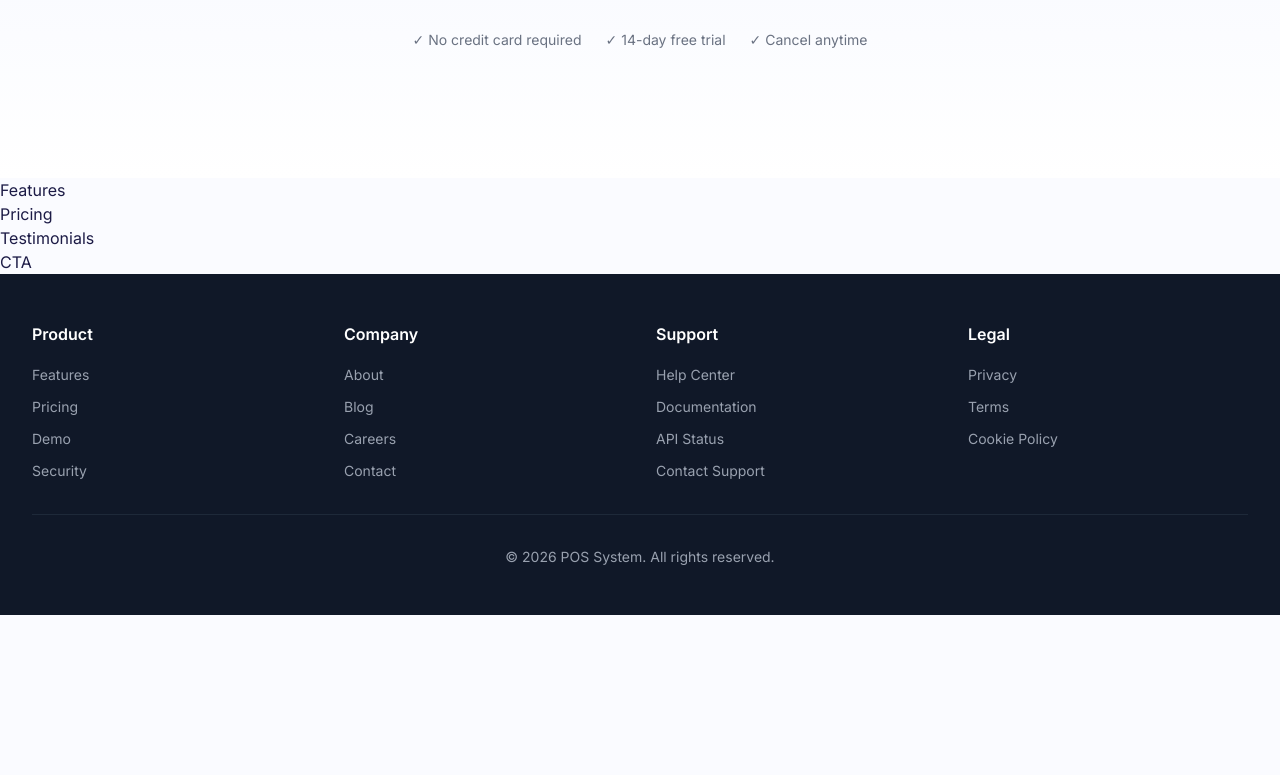
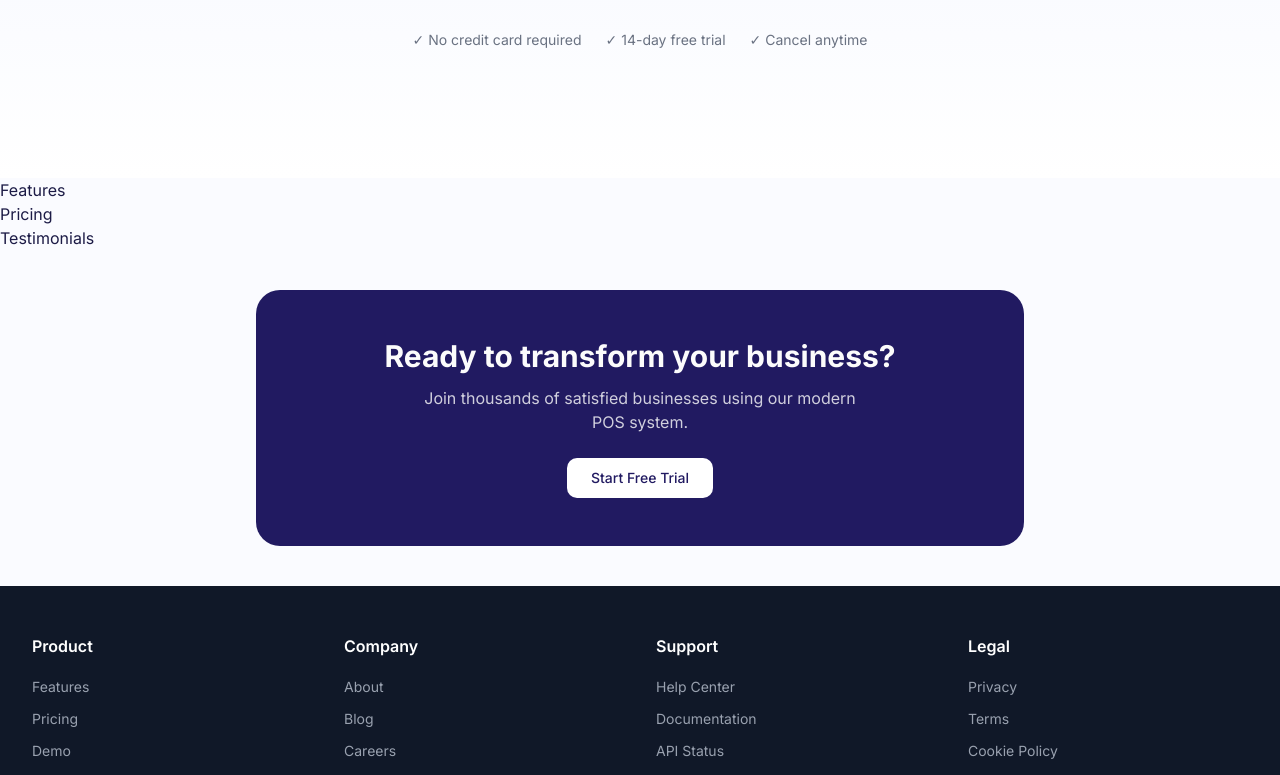
Before and after one commit to nziza-oscar/advanced_pos, a Next.js app: page / in a window 1280 px wide. Shown: the part 510-1285 px from the top of the page. Before the commit the page ends 1125 px from the top, so only its background shows below. Built offline with nearby package versions, Linux system fonts and the light colour scheme.

Commit message:
feat: components/marketing/CTA.tsx

```diff
--- a/components/marketing/CTA.tsx
+++ b/components/marketing/CTA.tsx
@@ -1,8 +1,22 @@
+import Link from 'next/link'
 import React from 'react'
+import { Button } from '../ui/button'
 
 const CTA = () => {
   return (
-    <div>CTA</div>
+      <section className="py-10 text-center">
+        <div className="mx-auto max-w-3xl rounded-3xl bg-primary p-12 text-primary-foreground">
+          <h3 className="text-2xl font-bold sm:text-3xl">Ready to transform your business?</h3>
+          <p className="mx-auto mt-3 max-w-md text-primary-foreground/80">
+            Join thousands of satisfied businesses using our modern POS system.
+          </p>
+          <Link href="/signup">
+            <Button size="lg" className="mt-6 bg-white text-primary hover:bg-gray-100">
+              Start Free Trial
+            </Button>
+          </Link>
+        </div>
+      </section>
   )
 }
 
```
